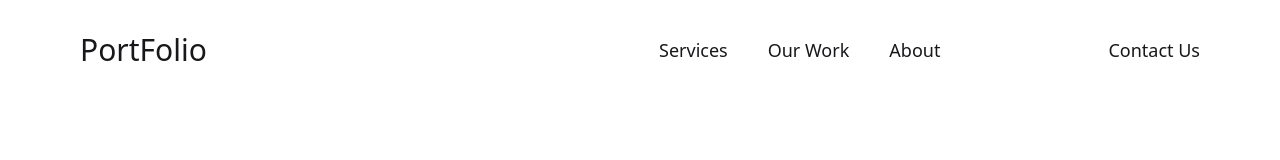
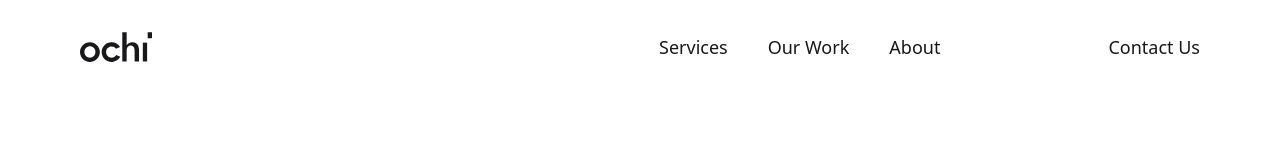
Before and after one commit to Ishaansharma23/Ochi, a React (Vite) app in the folder frontend/: page / in a window 1280 px wide. Shown: the top 160 px of the page. Built offline with nearby package versions, Linux system fonts and the light colour scheme.

Commit message:
added footer

```diff
--- a/frontend/src/components/Footer.jsx
+++ b/frontend/src/components/Footer.jsx
@@ -1,9 +1,36 @@
 import React from 'react'
 
 const Footer = () => {
-  return (
-    <div></div>
-  )
+    return (
+        <div className='w-full h-screen text-black p-20 bg-zinc-50 flex gap-5'>
+            <div className='w-1/2 h-full flex flex-col justify-between font-["Test_Founders_Grotesk_X-Condensed"]'>
+                <div className='heading'>
+                    <h1 className='text-[10vw] font-semibold leading-none uppercase -mb-10'>Eye-</h1>
+                    <h1 className='text-[10vw] font-semibold leading-none uppercase -mb-10'>Opening</h1>
+                </div>
+                <svg width="72" height="30" viewBox="0 0 72 30" fill="none" xmlns="http://www.w3.org/2000/svg">
+                    <path d="M9.8393 10.2032C4.22951 10.3257 -0.0459221 14.7356 0.000372391 20.2752C0.0412204 25.3548 4.57808 30.3608 10.6862 29.9226C15.5145 29.5768 19.9015 25.4119 19.8525 20.0057C19.8035 14.5995 15.1904 10.0916 9.8393 10.2032ZM9.89649 25.7005C6.87101 25.7005 4.39834 23.1144 4.40924 19.9839C4.39525 19.2507 4.52792 18.522 4.79947 17.8407C5.07102 17.1594 5.47597 16.5392 5.99056 16.0164C6.50515 15.4937 7.11902 15.0789 7.79613 14.7966C8.47324 14.5142 9.19995 14.3698 9.93362 14.372C10.6673 14.3742 11.3931 14.5228 12.0686 14.8092C12.744 15.0956 13.3554 15.514 13.8668 16.0398C14.3783 16.5656 14.7796 17.1882 15.0471 17.8711C15.3146 18.554 15.4429 19.2834 15.4246 20.0166C15.4409 23.1008 12.9111 25.7059 9.88832 25.7005H9.89649Z" fill="currentColor"></path>
+                    <path d="M62.8086 29.4855H67.1222V10.6372H62.8086V29.4855Z" fill="currentColor"></path>
+                    <path d="M67.6816 0.172852V6.13439H71.5322C71.6738 6.13439 71.8046 6.13439 72.0006 6.11534V0.172852H67.6816Z" fill="currentColor"></path>
+                    <path d="M31.5648 25.7016C28.5393 25.7016 26.0667 23.1156 26.0776 19.9851C26.0936 18.5291 26.6764 17.1366 27.7023 16.1029C28.7282 15.0692 30.1166 14.4757 31.573 14.4482C32.4198 14.4541 33.2537 14.6557 34.0095 15.0373C34.7654 15.4188 35.4227 15.97 35.9301 16.6477L40.0667 15.0144C38.2884 12.0853 35.0669 10.1145 31.4995 10.1989C25.8897 10.3214 21.6142 14.7313 21.6605 20.2709C21.7014 25.3505 26.2382 30.3565 32.3464 29.9183C33.9908 29.7803 35.5761 29.2408 36.9631 28.347C38.3501 27.4532 39.4963 26.2326 40.3009 24.7924L36.2542 22.9931C35.7705 23.8086 35.0851 24.486 34.2638 24.9604C33.4426 25.4347 32.5132 25.69 31.5648 25.7016Z" fill="currentColor"></path>
+                    <path d="M52.4097 10.1387C51.2512 10.1119 50.1066 10.3947 49.0941 10.958C48.0816 11.5212 47.2379 12.3445 46.6501 13.3427V0.172852H42.293V29.4688H46.6501C46.6501 29.1721 46.6501 18.7816 46.6501 18.7816C46.6501 15.6946 47.8619 13.4352 50.8084 13.4352C54.6046 13.4352 54.6209 17.4178 54.6209 19.6962C54.6209 22.9165 54.6209 25.5189 54.6209 28.7393V29.4987H59.0271C59.0271 29.3708 59.0488 29.2728 59.0488 29.1721C59.0488 25.5108 59.0951 21.8522 59.0325 18.1909C58.9916 15.6538 58.5015 10.1387 52.4097 10.1387Z" fill="currentColor"></path>
+                </svg>
+            </div>
+            <div className='w-1/2 h-full flex flex-col justify-between'>
+                <h1 className='text-[6vw] font-semibold leading-none uppercase -mb-10 font-["Neue_Montreal"]'>
+                    Presentations
+                </h1>
+                <h3>Lorem ipsum dolor sit amet, consectetur adipisicing elit. Nemo eius ab quam sed ipsum repellat, cum tenetur exercitationem assumenda? Id voluptate corrupti tenetur eum tempore maxime, itaque veniam, quo ex possimus temporibus molestiae soluta dignissimos est ab esse nesciunt odio unde dicta quae aspernatur iste eius. Nesciunt, assumenda vero ad mollitia commodi architecto ipsum ab accusantium accusamus voluptatum quisquam deserunt delectus sequi pariatur recusandae cum amet rem! Accusantium, a recusandae!</h3>
+
+                <div className='flex gap-10 mt-10'>
+                    <a href='#' className='text-sm uppercase underline'>Instagram</a>
+                    <a href='#' className='text-sm uppercase underline'>Whatsapp</a>
+                    <a href='#' className='text-sm uppercase underline'>Facebook</a>
+                    <a href='#' className='text-sm uppercase underline'>Telegram</a>
+                </div>
+            </div>
+        </div>
+    )
 }
 
 export default Footer
--- a/frontend/src/components/Navbar.jsx
+++ b/frontend/src/components/Navbar.jsx
@@ -3,7 +3,15 @@
 const Navbar = () => {
   return (
     <div className='w-full fixed z-[999] px-20 py-8 font-["Neue_Montreal"] flex justify-between items-center text-zinc-900'>
-        <div className='logo text-3xl'>PortFolio</div>
+        <div className='logo'>
+        <svg width="72" height="30" viewBox="0 0 72 30" fill="none" xmlns="http://www.w3.org/2000/svg">
+						<path d="M9.8393 10.2032C4.22951 10.3257 -0.0459221 14.7356 0.000372391 20.2752C0.0412204 25.3548 4.57808 30.3608 10.6862 29.9226C15.5145 29.5768 19.9015 25.4119 19.8525 20.0057C19.8035 14.5995 15.1904 10.0916 9.8393 10.2032ZM9.89649 25.7005C6.87101 25.7005 4.39834 23.1144 4.40924 19.9839C4.39525 19.2507 4.52792 18.522 4.79947 17.8407C5.07102 17.1594 5.47597 16.5392 5.99056 16.0164C6.50515 15.4937 7.11902 15.0789 7.79613 14.7966C8.47324 14.5142 9.19995 14.3698 9.93362 14.372C10.6673 14.3742 11.3931 14.5228 12.0686 14.8092C12.744 15.0956 13.3554 15.514 13.8668 16.0398C14.3783 16.5656 14.7796 17.1882 15.0471 17.8711C15.3146 18.554 15.4429 19.2834 15.4246 20.0166C15.4409 23.1008 12.9111 25.7059 9.88832 25.7005H9.89649Z" fill="currentColor"></path>
+						<path d="M62.8086 29.4855H67.1222V10.6372H62.8086V29.4855Z" fill="currentColor"></path>
+						<path d="M67.6816 0.172852V6.13439H71.5322C71.6738 6.13439 71.8046 6.13439 72.0006 6.11534V0.172852H67.6816Z" fill="currentColor"></path>
+						<path d="M31.5648 25.7016C28.5393 25.7016 26.0667 23.1156 26.0776 19.9851C26.0936 18.5291 26.6764 17.1366 27.7023 16.1029C28.7282 15.0692 30.1166 14.4757 31.573 14.4482C32.4198 14.4541 33.2537 14.6557 34.0095 15.0373C34.7654 15.4188 35.4227 15.97 35.9301 16.6477L40.0667 15.0144C38.2884 12.0853 35.0669 10.1145 31.4995 10.1989C25.8897 10.3214 21.6142 14.7313 21.6605 20.2709C21.7014 25.3505 26.2382 30.3565 32.3464 29.9183C33.9908 29.7803 35.5761 29.2408 36.9631 28.347C38.3501 27.4532 39.4963 26.2326 40.3009 24.7924L36.2542 22.9931C35.7705 23.8086 35.0851 24.486 34.2638 24.9604C33.4426 25.4347 32.5132 25.69 31.5648 25.7016Z" fill="currentColor"></path>
+						<path d="M52.4097 10.1387C51.2512 10.1119 50.1066 10.3947 49.0941 10.958C48.0816 11.5212 47.2379 12.3445 46.6501 13.3427V0.172852H42.293V29.4688H46.6501C46.6501 29.1721 46.6501 18.7816 46.6501 18.7816C46.6501 15.6946 47.8619 13.4352 50.8084 13.4352C54.6046 13.4352 54.6209 17.4178 54.6209 19.6962C54.6209 22.9165 54.6209 25.5189 54.6209 28.7393V29.4987H59.0271C59.0271 29.3708 59.0488 29.2728 59.0488 29.1721C59.0488 25.5108 59.0951 21.8522 59.0325 18.1909C58.9916 15.6538 58.5015 10.1387 52.4097 10.1387Z" fill="currentColor"></path>
+					</svg>
+        </div>
         <div className='links flex gap-10'>
         {["Services" , "Our Work" , "About" , "Contact Us"].map((items , index) => {
             return <a key={index} className={`text-lg font-light ${index === 3 && "ml-32"}`}>{items}</a>
```
